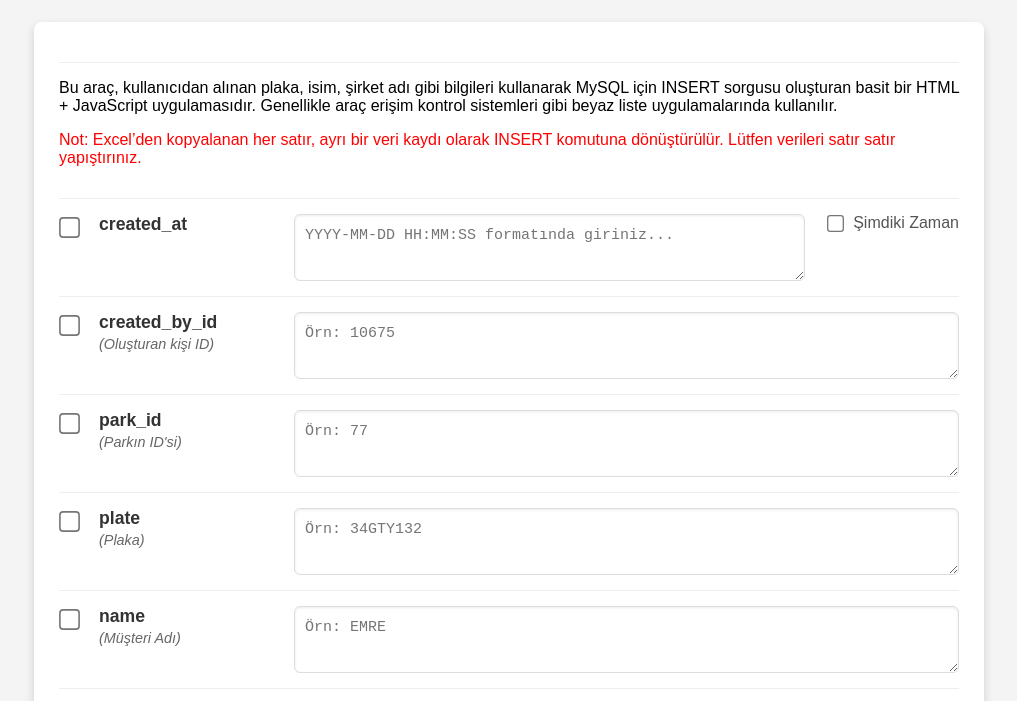
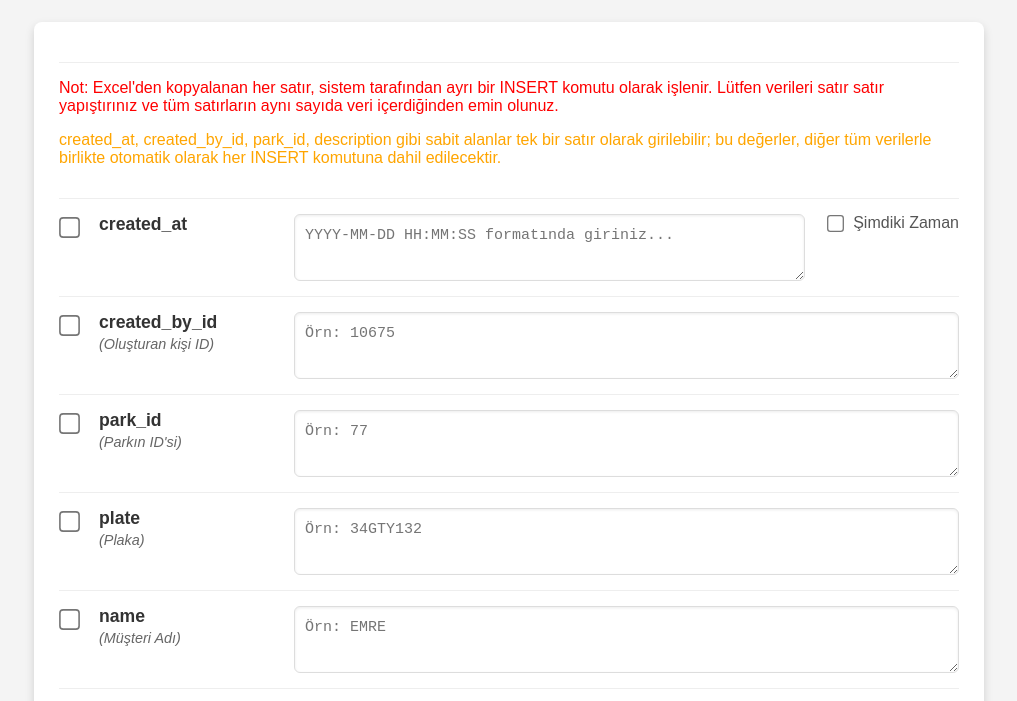
Before and after one commit to aliora/WhitelistInserter, a plain HTML site: page Whitelistinserter.html in a window 1280 px wide. Shown: the part 87-788 px from the top of the page, without its empty margins (131-1148 px from the left). Drawn offline with Linux system fonts and the light colour scheme.

Commit message:
Update Whitelistinserter.html

```diff
--- a/Whitelistinserter.html
+++ b/Whitelistinserter.html
@@ -160,8 +160,8 @@
     <div class="container">
         <div class="item-row"></div>
         <div >
-            <p>Bu araç, kullanıcıdan alınan plaka, isim, şirket adı gibi bilgileri kullanarak MySQL için INSERT sorgusu oluşturan basit bir HTML + JavaScript uygulamasıdır. Genellikle araç erişim kontrol sistemleri gibi beyaz liste uygulamalarında kullanılır.</p>
-            <p style="color: red;">Not: Excel’den kopyalanan her satır, ayrı bir veri kaydı olarak INSERT komutuna dönüştürülür. Lütfen verileri satır satır yapıştırınız.</p>
+            <p style="color: red;"> Not: Excel'den kopyalanan her satır, sistem tarafından ayrı bir INSERT komutu olarak işlenir. Lütfen verileri satır satır yapıştırınız ve tüm satırların aynı sayıda veri içerdiğinden emin olunuz.</p>
+            <p style="color: orange;">created_at, created_by_id, park_id, description gibi sabit alanlar tek bir satır olarak girilebilir; bu değerler, diğer tüm verilerle birlikte otomatik olarak her INSERT komutuna dahil edilecektir.</p>
         </div>
         <div class="item-row"></div>
         <div class="item-row">
```
